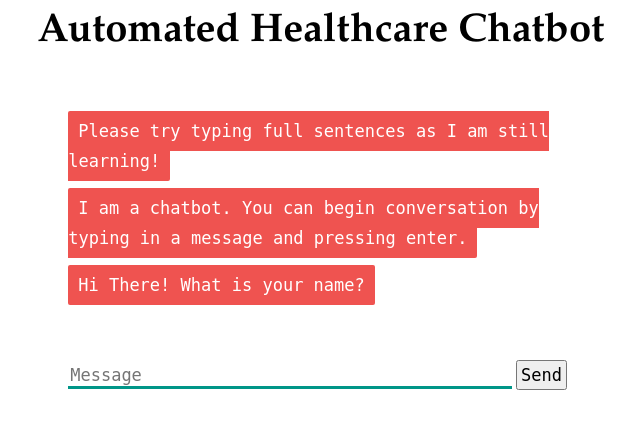
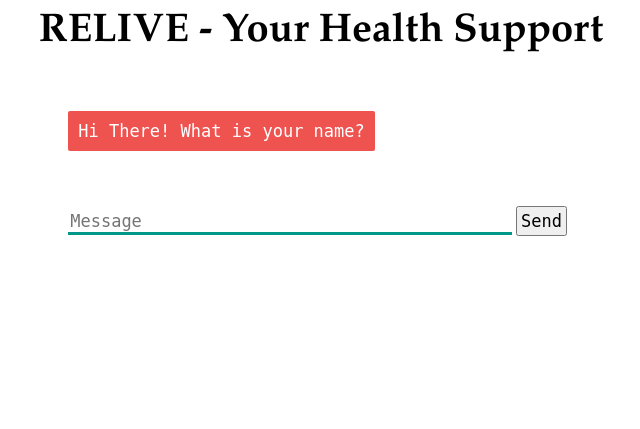
Before and after one commit to sidd2010/covid_chatbot, a Flask app: page / in a window 1280 px wide. Shown: the top 429 px of the page, without its empty margins (319-959 px from the left). Run offline with Flask 2, Linux system fonts and the light colour scheme; parts of the project's set-up code (start-up, migrations or seed data) failed here and were passed over; some libraries are stand-ins or nearby versions.

Commit message:
Update index.html

```diff
--- a/templates/index.html
+++ b/templates/index.html
@@ -5,11 +5,9 @@
     <script src="https://ajax.googleapis.com/ajax/libs/jquery/3.2.1/jquery.min.js"></script>
   </head>
   <body>
-    <h1>Automated Healthcare Chatbot</h1>
+    <h1>RELIVE - Your Health Support</h1>
     <div>
       <div id="chatbox">
-        <p class="botText"><span>Please try typing full sentences as I am still learning!</span></p>
-        <p class="botText"><span>I am a chatbot. You can begin conversation by typing in a message and pressing enter.</span></p>
         <p class="botText"><span>Hi There! What is your name?</span></p>
       </div>
       <div id="userInput">
```
